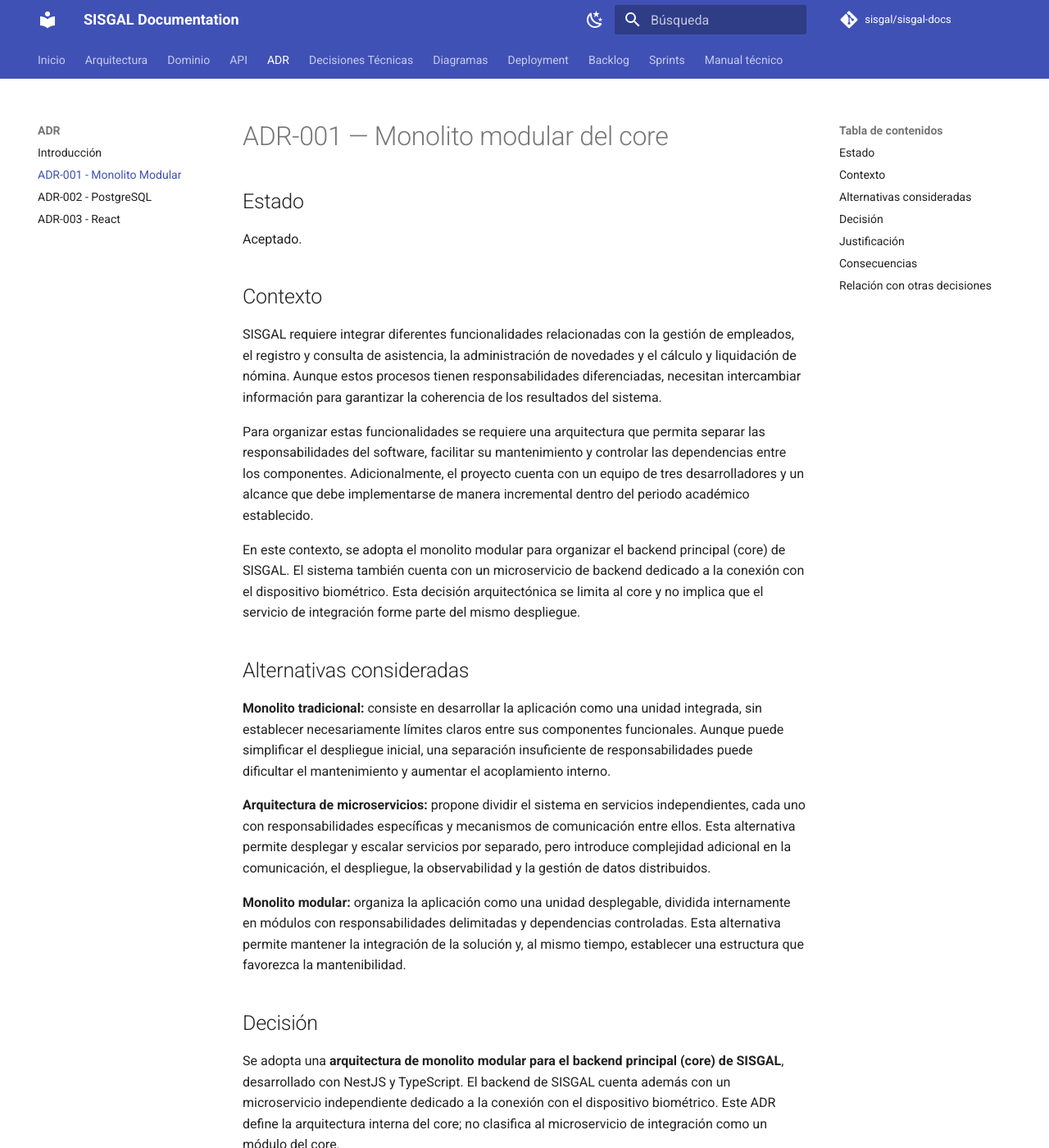
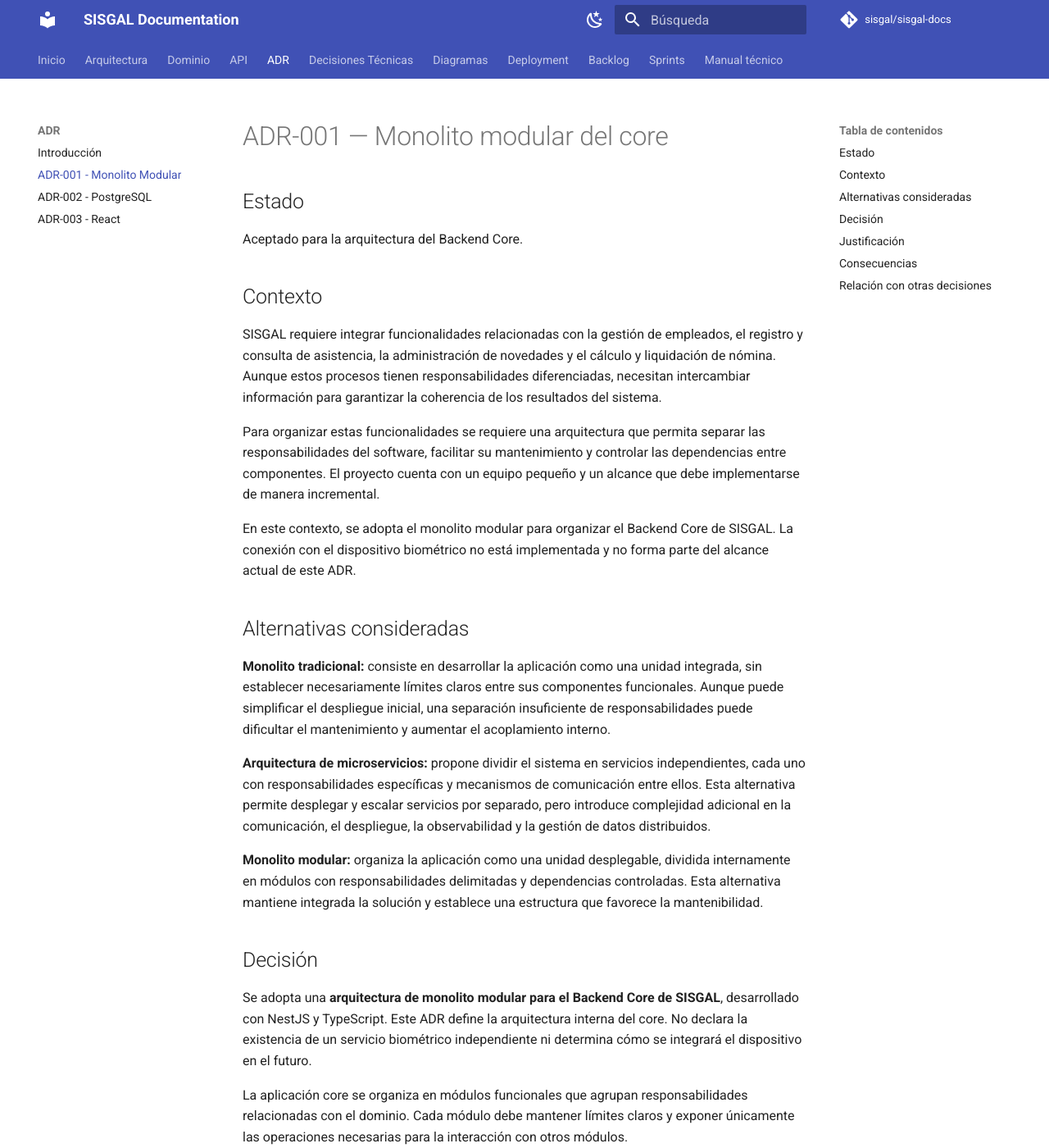
Before and after one commit to sisgal-platform/sisgal-docs, an MkDocs documentation site: the page built from docs/adr/ADR-001-modular-monolith.md, in a window 1280 px wide and 1400 px high. Shown: the whole window at 82% size. Built offline with MkDocs 1.6.1 and Material for MkDocs 9.7.7, drawn with Linux system fonts in a browser that asks for light colours; comment, search, counter and statistics services are not loaded; some of the changed text lies outside the part shown.

Commit message:
docs: align ADR-001 with current backend scope

```diff
--- a/docs/adr/ADR-001-modular-monolith.md
+++ b/docs/adr/ADR-001-modular-monolith.md
@@ -2,15 +2,15 @@
 
 ## Estado
 
-Aceptado.
+Aceptado para la arquitectura del Backend Core.
 
 ## Contexto
 
-SISGAL requiere integrar diferentes funcionalidades relacionadas con la gestión de empleados, el registro y consulta de asistencia, la administración de novedades y el cálculo y liquidación de nómina. Aunque estos procesos tienen responsabilidades diferenciadas, necesitan intercambiar información para garantizar la coherencia de los resultados del sistema.
+SISGAL requiere integrar funcionalidades relacionadas con la gestión de empleados, el registro y consulta de asistencia, la administración de novedades y el cálculo y liquidación de nómina. Aunque estos procesos tienen responsabilidades diferenciadas, necesitan intercambiar información para garantizar la coherencia de los resultados del sistema.
 
-Para organizar estas funcionalidades se requiere una arquitectura que permita separar las responsabilidades del software, facilitar su mantenimiento y controlar las dependencias entre los componentes. Adicionalmente, el proyecto cuenta con un equipo de tres desarrolladores y un alcance que debe implementarse de manera incremental dentro del periodo académico establecido.
+Para organizar estas funcionalidades se requiere una arquitectura que permita separar las responsabilidades del software, facilitar su mantenimiento y controlar las dependencias entre componentes. El proyecto cuenta con un equipo pequeño y un alcance que debe implementarse de manera incremental.
 
-En este contexto, se adopta el monolito modular para organizar el backend principal (core) de SISGAL. El sistema también cuenta con un microservicio de backend dedicado a la conexión con el dispositivo biométrico. Esta decisión arquitectónica se limita al core y no implica que el servicio de integración forme parte del mismo despliegue.
+En este contexto, se adopta el monolito modular para organizar el Backend Core de SISGAL. La conexión con el dispositivo biométrico no está implementada y no forma parte del alcance actual de este ADR.
 
 ## Alternativas consideradas
 
@@ -18,25 +18,23 @@
 
 **Arquitectura de microservicios:** propone dividir el sistema en servicios independientes, cada uno con responsabilidades específicas y mecanismos de comunicación entre ellos. Esta alternativa permite desplegar y escalar servicios por separado, pero introduce complejidad adicional en la comunicación, el despliegue, la observabilidad y la gestión de datos distribuidos.
 
-**Monolito modular:** organiza la aplicación como una unidad desplegable, dividida internamente en módulos con responsabilidades delimitadas y dependencias controladas. Esta alternativa permite mantener la integración de la solución y, al mismo tiempo, establecer una estructura que favorezca la mantenibilidad.
+**Monolito modular:** organiza la aplicación como una unidad desplegable, dividida internamente en módulos con responsabilidades delimitadas y dependencias controladas. Esta alternativa mantiene integrada la solución y establece una estructura que favorece la mantenibilidad.
 
 ## Decisión
 
-Se adopta una **arquitectura de monolito modular para el backend principal (core) de SISGAL**, desarrollado con NestJS y TypeScript. El backend de SISGAL cuenta además con un microservicio independiente dedicado a la conexión con el dispositivo biométrico. Este ADR define la arquitectura interna del core; no clasifica al microservicio de integración como un módulo del core.
+Se adopta una **arquitectura de monolito modular para el Backend Core de SISGAL**, desarrollado con NestJS y TypeScript. Este ADR define la arquitectura interna del core. No declara la existencia de un servicio biométrico independiente ni determina cómo se integrará el dispositivo en el futuro.
 
 La aplicación core se organiza en módulos funcionales que agrupan responsabilidades relacionadas con el dominio. Cada módulo debe mantener límites claros y exponer únicamente las operaciones necesarias para la interacción con otros módulos.
 
 La estructura interna se apoya en la separación de responsabilidades entre dominio, aplicación e infraestructura, según las necesidades de cada módulo. Esta organización busca evitar que las reglas de negocio dependan directamente de los detalles técnicos de persistencia o comunicación.
 
-La comunicación entre los módulos se realizará de manera directa y síncrona, mediante los mecanismos internos de la aplicación. No se adopta una arquitectura basada en microservicios ni se requiere introducir sistemas de mensajería asíncrona para la comunicación interna del monolito.
+La comunicación entre los módulos se realiza de manera directa y síncrona mediante mecanismos internos de la aplicación. No se adopta una arquitectura basada en microservicios ni se requiere introducir sistemas de mensajería asíncrona para la comunicación interna del monolito.
 
 ## Justificación
 
-La arquitectura de monolito modular se considera adecuada para el core porque permite organizar el código según las responsabilidades funcionales de negocio, manteniendo sus módulos dentro de una aplicación integrada. La conexión con el dispositivo biométrico se atiende en un microservicio independiente.
+La arquitectura de monolito modular permite organizar el código según las responsabilidades funcionales del negocio, manteniendo los módulos dentro de una aplicación integrada. Favorece la separación de responsabilidades, facilita la comprensión del sistema y permite desarrollar y probar módulos de manera diferenciada sin asumir la complejidad operativa de una infraestructura distribuida.
 
-La elección favorece la separación de responsabilidades, facilita la comprensión del sistema y permite desarrollar y probar módulos de manera diferenciada sin asumir la complejidad operativa de una infraestructura distribuida.
-
-Asimismo, esta arquitectura para el core es coherente con el alcance académico del proyecto, el tamaño del equipo y la necesidad de integrar funcionalidades que comparten información y reglas de negocio, especialmente durante el cálculo y la liquidación de nómina. El microservicio de integración mantiene aparte la responsabilidad de conectarse con el dispositivo biométrico.
+Asimismo, es coherente con el alcance del proyecto, el tamaño del equipo y la necesidad de integrar funcionalidades que comparten información y reglas de negocio, especialmente durante el cálculo y la liquidación de nómina.
 
 ## Consecuencias
 
@@ -45,7 +43,6 @@
 - Se establecen límites funcionales que facilitan la organización y el mantenimiento del código.
 - Se favorece la reutilización de componentes y servicios internos.
 - Se simplifica la comunicación entre funcionalidades que comparten información.
-- Se mantiene el core como una aplicación integrada, aunque SISGAL también incluye un microservicio independiente para la conexión biométrica.
 - Se facilita la ejecución de pruebas por módulo y la integración progresiva de funcionalidades.
 
 **Consecuencias y limitaciones:**
@@ -57,4 +54,4 @@
 
 ## Relación con otras decisiones
 
-Esta decisión se relaciona con la selección de NestJS para el backend core, PostgreSQL para la persistencia relacional y React para la interfaz de usuario. El microservicio de integración biométrica es un servicio de backend independiente y no forma parte de los módulos del core. En conjunto, estas tecnologías permiten mantener una separación entre la presentación, la lógica de negocio y el acceso a los datos.
+Esta decisión se relaciona con la selección de NestJS para el Backend Core, PostgreSQL para la persistencia relacional y React para la interfaz de usuario. En conjunto, estas tecnologías permiten mantener una separación entre la presentación, la lógica de negocio y el acceso a los datos.
```
